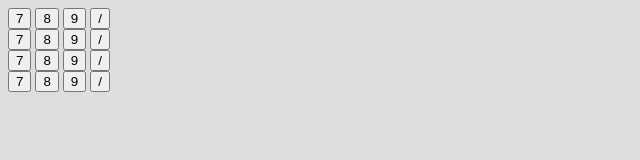
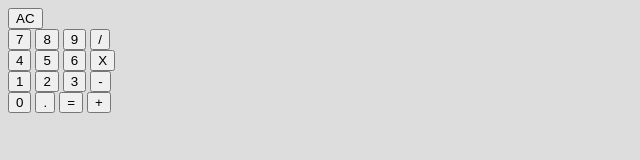
Before and after one commit to rezio3/calculator-typescript, a plain HTML site: page index.html in a window 1280 px wide. Shown: the whole page, without its empty margins (0-640 px from the left). Drawn offline with nearby package versions, Linux system fonts and the light colour scheme; files that its build step writes are made by us from their sources.

Commit message:
update buttons in index.html

```diff
--- a/index.html
+++ b/index.html
@@ -11,6 +11,7 @@
 		<div class="calculator">
 			<div class="result" id="result"></div>
 			<div class="buttons">
+				<button>AC</button>
 				<div class="buttons-line">
 					<button>7</button>
 					<button>8</button>
@@ -18,26 +19,23 @@
 					<button>/</button>
 				</div>
 				<div class="buttons-line">
-					<button>7</button>
-					<button>8</button>
-					<button>9</button>
-					<button>/</button>
+					<button>4</button>
+					<button>5</button>
+					<button>6</button>
+					<button>X</button>
 				</div>
 				<div class="buttons-line">
-					<button>7</button>
-					<button>8</button>
-					<button>9</button>
-					<button>/</button>
+					<button>1</button>
+					<button>2</button>
+					<button>3</button>
+					<button>-</button>
 				</div>
 				<div class="buttons-line">
-					<button>7</button>
-					<button>8</button>
-					<button>9</button>
-					<button>/</button>
+					<button>0</button>
+					<button>.</button>
+					<button>=</button>
+					<button>+</button>
 				</div>
-				<div class="buttons-line"></div>
-				<div class="buttons-line"></div>
-				<div class="buttons-line"></div>
 			</div>
 		</div>
 		<script src="app.js"></script>
```
